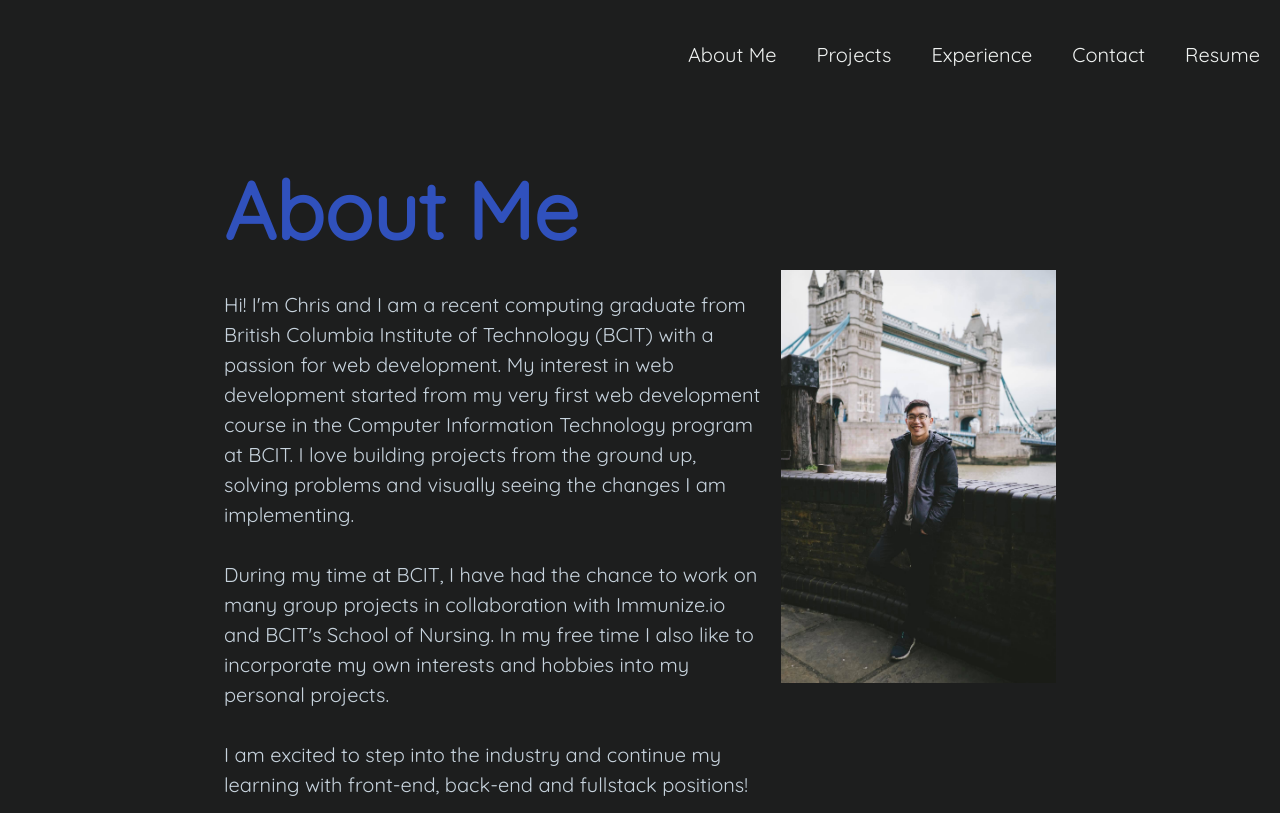
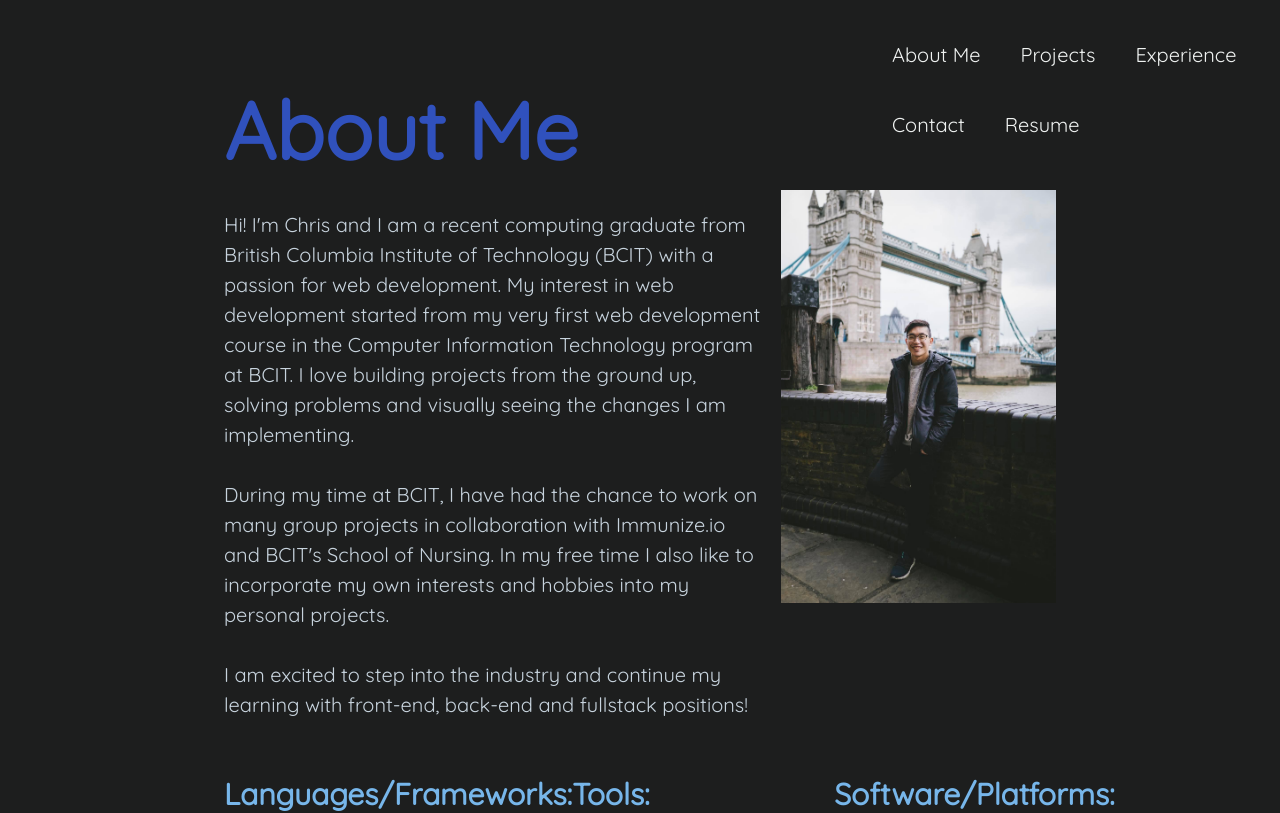
Before and after one commit to chrismok17/chrismok17, a React (Create React App) app: page / in a window 1280 px wide. Shown: the top 813 px of the page. Built offline with nearby package versions, Linux system fonts and the light colour scheme.

Commit message:
added scroll effect to menu

```diff
--- a/src/App.css
+++ b/src/App.css
@@ -65,7 +65,8 @@ a:hover {
 }
 
 #about-me, #projects, #experience {
-  padding: 25px
+  padding: 25px;
+  margin-top: 30px;
 }
 
 .about-me {
@@ -174,6 +175,21 @@ a:hover {
   cursor: pointer;
 }
 
+.menu {
+  position: fixed;
+  top: 0;
+  right: 0;
+  width: 35%;
+  background-color: var(--main);
+  z-index: 999;
+  transition: all 0.3s ease;
+}
+
+.menu.hidden {
+  transform: translateY(-100%);
+}
+
+
 #scroll-to-links {
   color: var(--secondary);
 }
--- a/src/components/Menu.tsx
+++ b/src/components/Menu.tsx
@@ -1,10 +1,25 @@
-import React from "react";
+import React, { useState, useEffect }  from "react";
 import { Link } from "react-scroll";
 
 const Menu = () => {
+    const [prevScrollPos, setPrevScrollPos] = useState(0);
+    const [visible, setVisible] = useState(true);
+
+    useEffect(() => {
+        const handleScroll = () => {
+        const currentScrollPos = window.pageYOffset;
+        const visible = prevScrollPos > currentScrollPos || currentScrollPos < 10;
+        setVisible(visible);
+        setPrevScrollPos(currentScrollPos);
+        };
+        window.addEventListener("scroll", handleScroll);
+        return () => window.removeEventListener("scroll", handleScroll);
+    }, [prevScrollPos]);
+
+    const className = visible ? "menu" : "menu hidden";
     return (
         <>
-            <div className="menu">
+            <div className={className}>
                 <ul>
                     <li>
                         <Link to="about-me" smooth={true} duration={250} isDynamic={true}>
```
